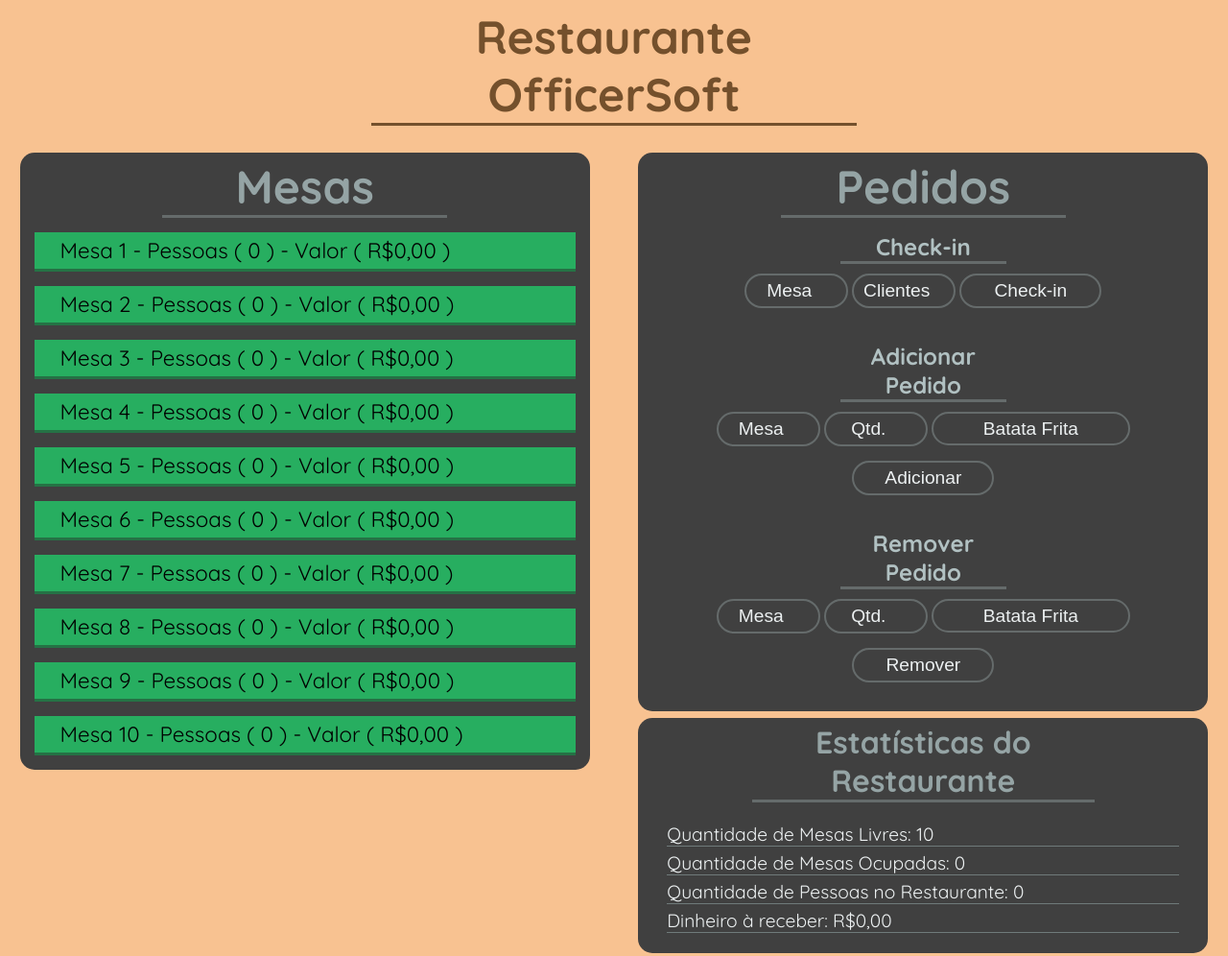
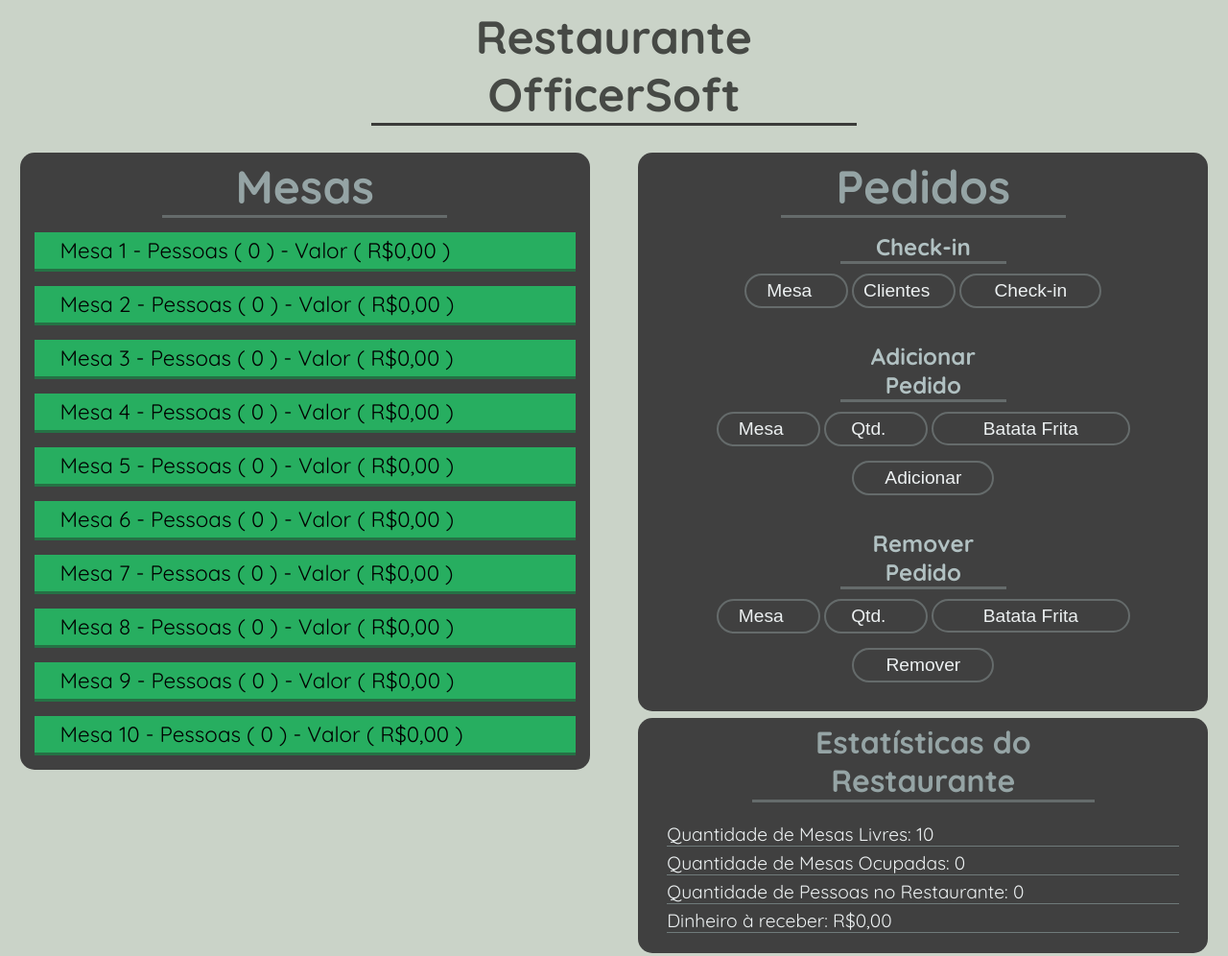
Before and after one commit to PedroRoweder/OfficerSoftRestaurant, a plain HTML site: page index.html in a window 1280 px wide. Shown: the whole page at 96% size. Drawn offline with nearby package versions, Linux system fonts and the light colour scheme.

Commit message:
changed some colors

```diff
--- a/indexCSS.css
+++ b/indexCSS.css
@@ -1,5 +1,5 @@
 html {
-    background-color: #f8c291;
+    background-color: #CAD3C8;
 }
 
 h1 {
@@ -8,10 +8,10 @@ h1 {
     width: 40%;
     margin: 0 auto;
     font-family: 'Quicksand', sans-serif;
-    color: #74502c;
+    color: rgb(70, 73, 69);
     margin-top: 5px;
     margin-bottom: 15px;
-    border-bottom: 3px solid #74502c;
+    border-bottom: 3px solid rgb(58, 59, 57);
     transition: 1s;
 }
 h1:hover {
--- a/indexJS.js
+++ b/indexJS.js
@@ -539,7 +539,7 @@ $(document).ready(function() {
 
     });
 
-    //botoes individuais para extrato, que executao tal funcao
+    //botoes individuais para extrato, que executam tal funcao
     $('#fecharMesa1').on('click', function(){ if(!valorDaMesa1.length == 0) { extratoDaMesa(1); }else { alert("Esta mesa nao consumiu nada!");extratoDaMesa(1); } });
     $('#fecharMesa2').on('click', function(){ if(!valorDaMesa2.length == 0) { extratoDaMesa(2); }else { alert("Esta mesa nao consumiu nada!");extratoDaMesa(2); } });
     $('#fecharMesa3').on('click', function(){ if(!valorDaMesa3.length == 0) { extratoDaMesa(3); }else { alert("Esta mesa nao consumiu nada!");extratoDaMesa(3); } });
```
